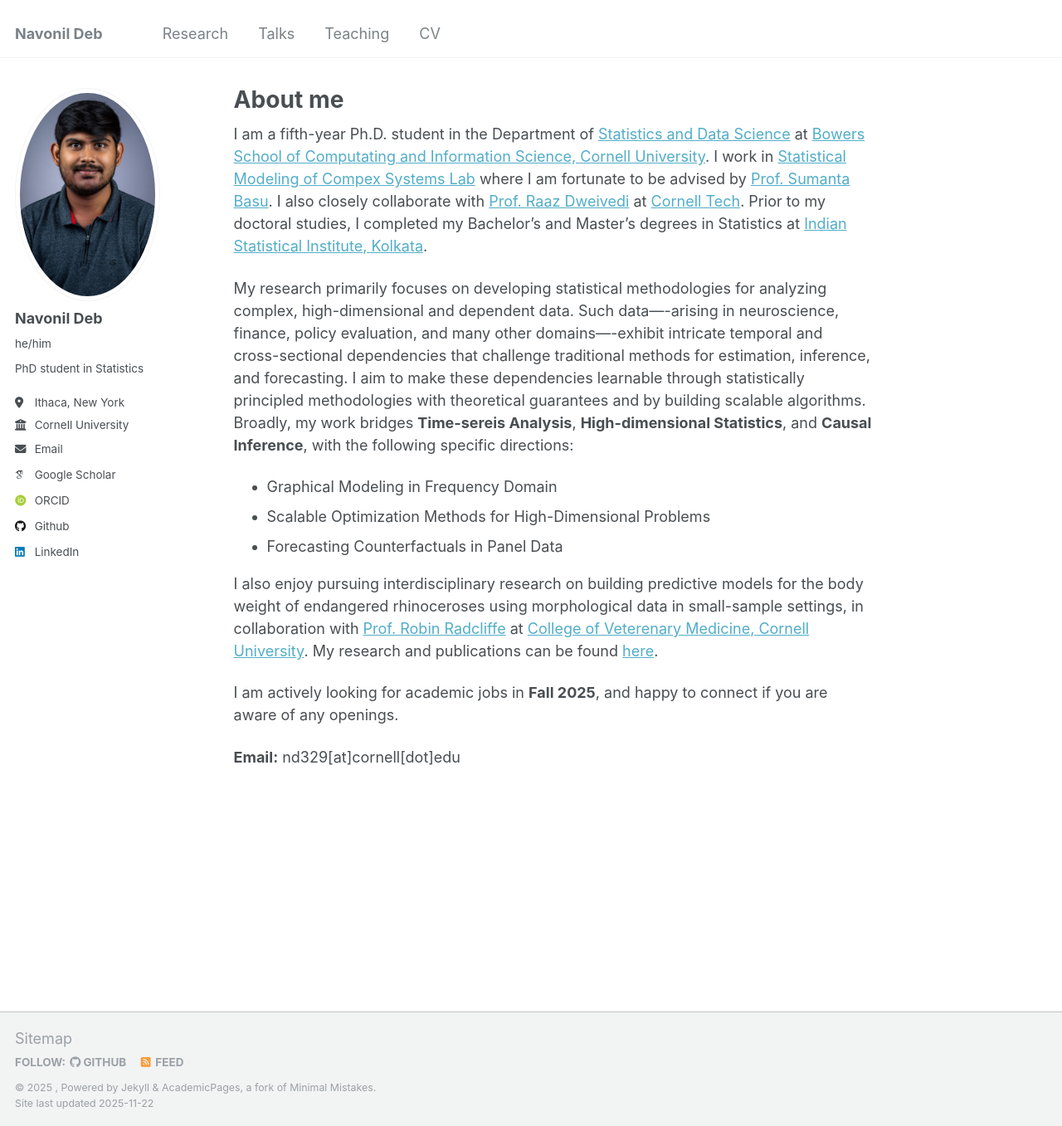
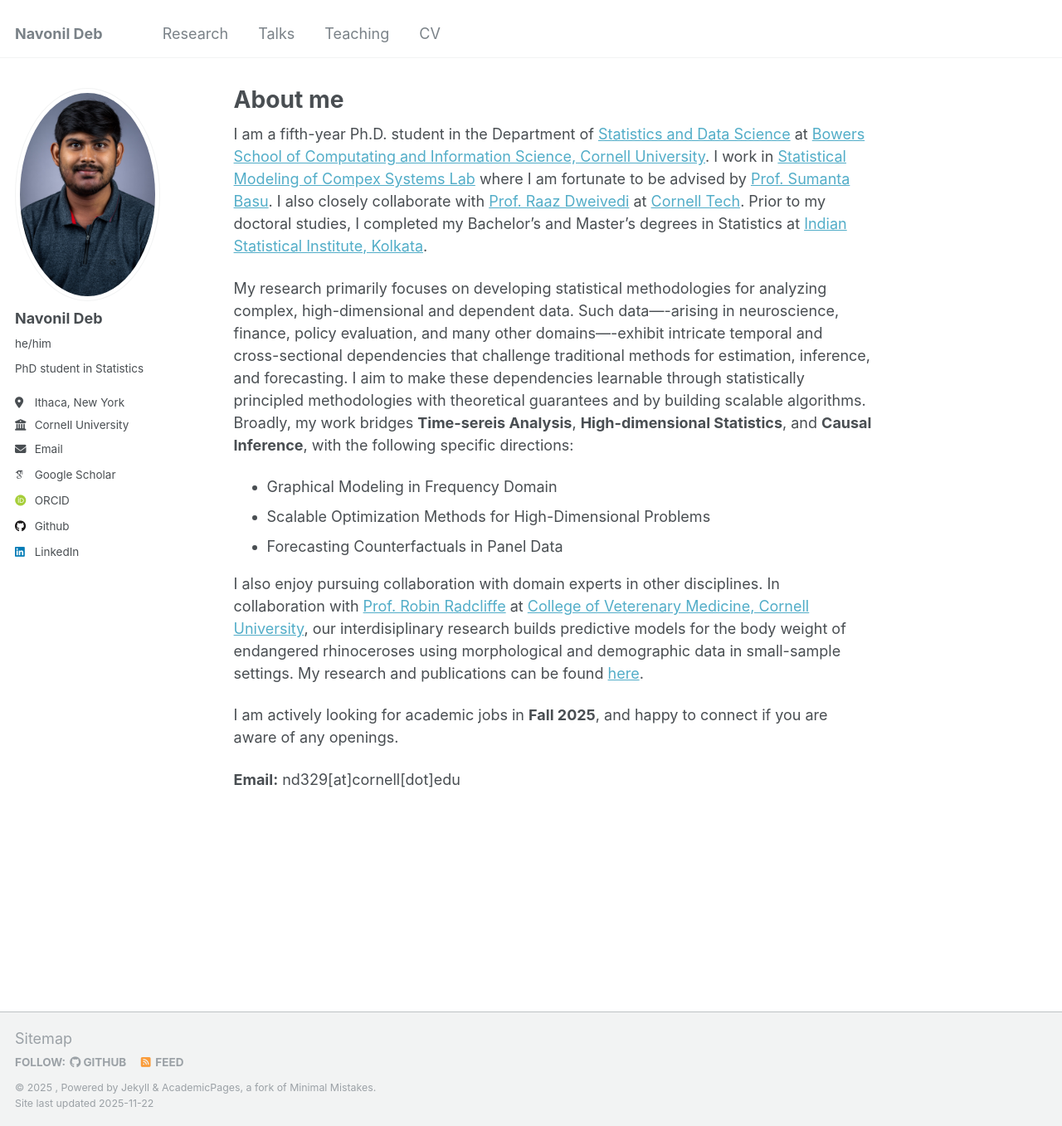
Before and after one commit to navonildeb/navonildeb.github.io, a Jekyll site: the page built from _pages/about.md, in a window 1280 px wide and 1357 px high. Shown: the whole window at 83% size. Built offline with Jekyll 4.4.1, drawn with Linux system fonts in a browser that asks for light colours; some web fonts are replaced.

Commit message:
Update about.md

```diff
--- a/_pages/about.md
+++ b/_pages/about.md
@@ -15,7 +15,7 @@ My research primarily focuses on developing statistical methodologies for analyz
 * Scalable Optimization Methods for High-Dimensional Problems
 * Forecasting Counterfactuals in Panel Data
 
-I also enjoy pursuing interdisciplinary research on building predictive models for the body weight of endangered rhinoceroses using morphological data in small-sample settings, in collaboration with [Prof. Robin Radcliffe](https://wildlife.cornell.edu/people/robin-radcliffe) at [College of Veterenary Medicine, Cornell University](https://www.vet.cornell.edu/). My research and publications can be found [here](https://navonildeb.github.io//publications/).
+I also enjoy pursuing collaboration with domain experts in other disciplines. In collaboration with [Prof. Robin Radcliffe](https://wildlife.cornell.edu/people/robin-radcliffe) at [College of Veterenary Medicine, Cornell University](https://www.vet.cornell.edu/), our interdisiplinary research builds predictive models for the body weight of endangered rhinoceroses using morphological and demographic data in small-sample settings. My research and publications can be found [here](https://navonildeb.github.io//publications/).
 
 I am actively looking for academic jobs in **Fall 2025**, and happy to connect if you are aware of any openings.
 
```
